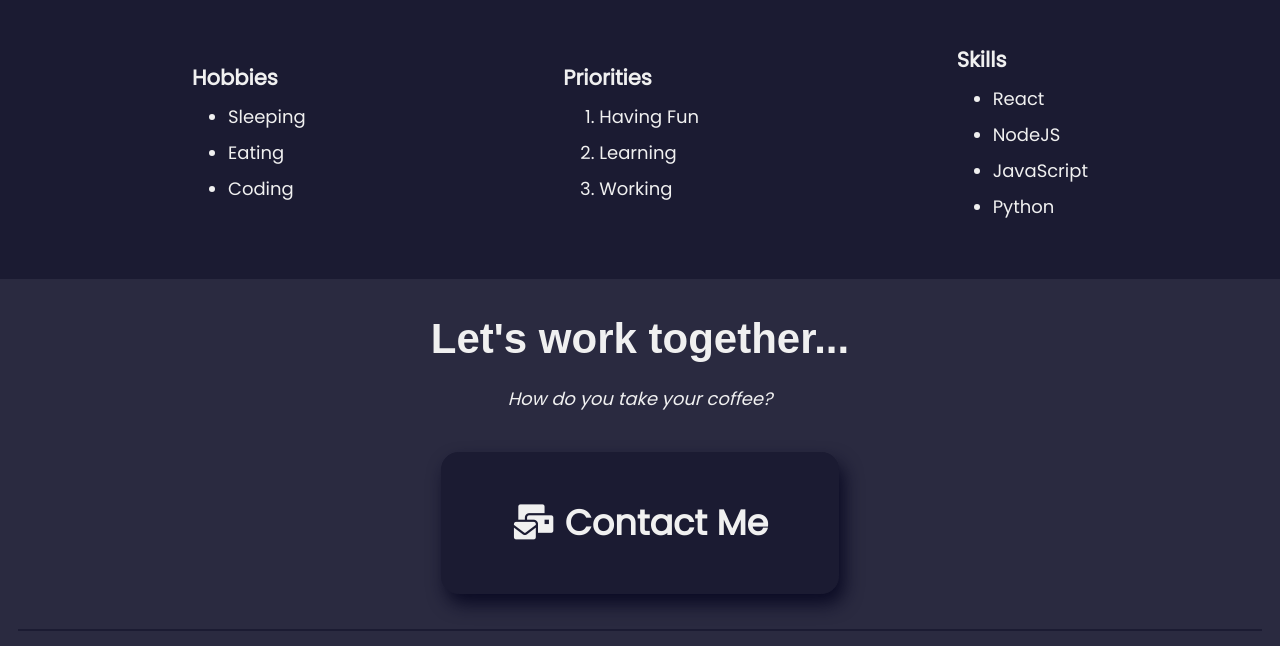
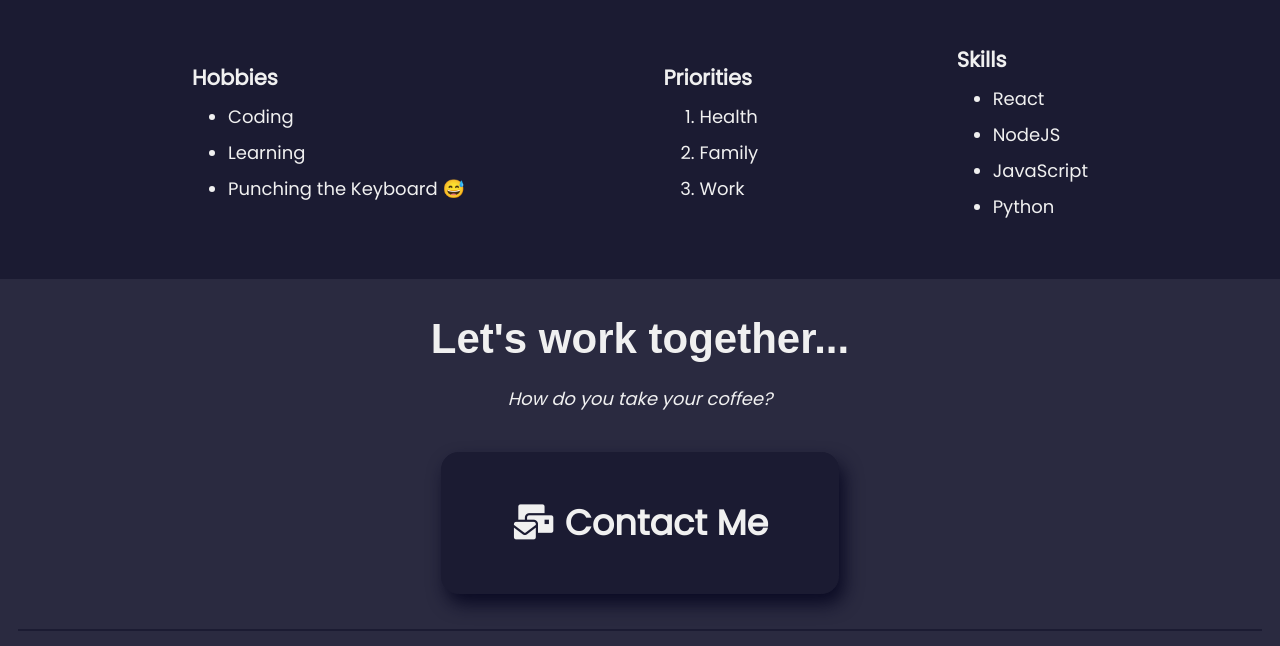
Before and after one commit to jeremiey/personal-website, a plain HTML site: page index.html in a window 1280 px wide. Shown: the part 1402-2048 px from the top of the page. Drawn offline with Linux system fonts and the light colour scheme.

Commit message:
Change hobbies, skills, add alt attribute to image.

```diff
--- a/index.html
+++ b/index.html
@@ -23,7 +23,7 @@
 
   <main>
     <section class="welcome-section">
-      <img class="wave" src="https://raw.githubusercontent.com/Kathryn-Jie/Kathryn-Jie/main/wave.gif">
+      <img class="wave" src="https://raw.githubusercontent.com/Kathryn-Jie/Kathryn-Jie/main/wave.gif" alt="hand-waving">
       <div class="greeting-container">
         <h1 class="typed-out">Hey, I am Jeremy </h1>
       </div>
@@ -52,18 +52,18 @@
         <div class="hobbies-container">
           <h3 class="hobbies">Hobbies</h3>
           <ul>
-            <li>Sleeping</li>
-            <li>Eating</li>
             <li>Coding</li>
+            <li>Learning</li>
+            <li>Punching the Keyboard 😅</li>
           </ul>
         </div>
 
         <div class="priorities-contaier">
           <h3 class="priorities">Priorities</h3>
           <ol>
-            <li>Having Fun</li>
-            <li>Learning</li>
-            <li>Working</li>
+            <li>Health</li>
+            <li>Family</li>
+            <li>Work</li>
           </ol>
         </div>
 
```
